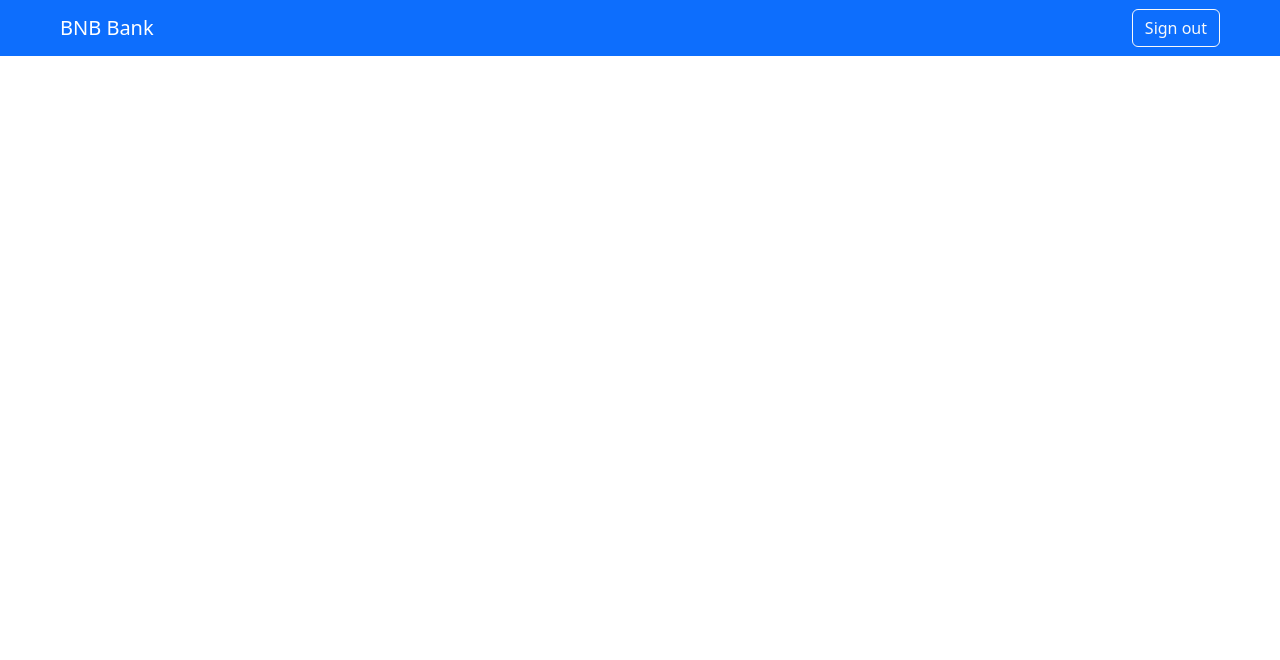
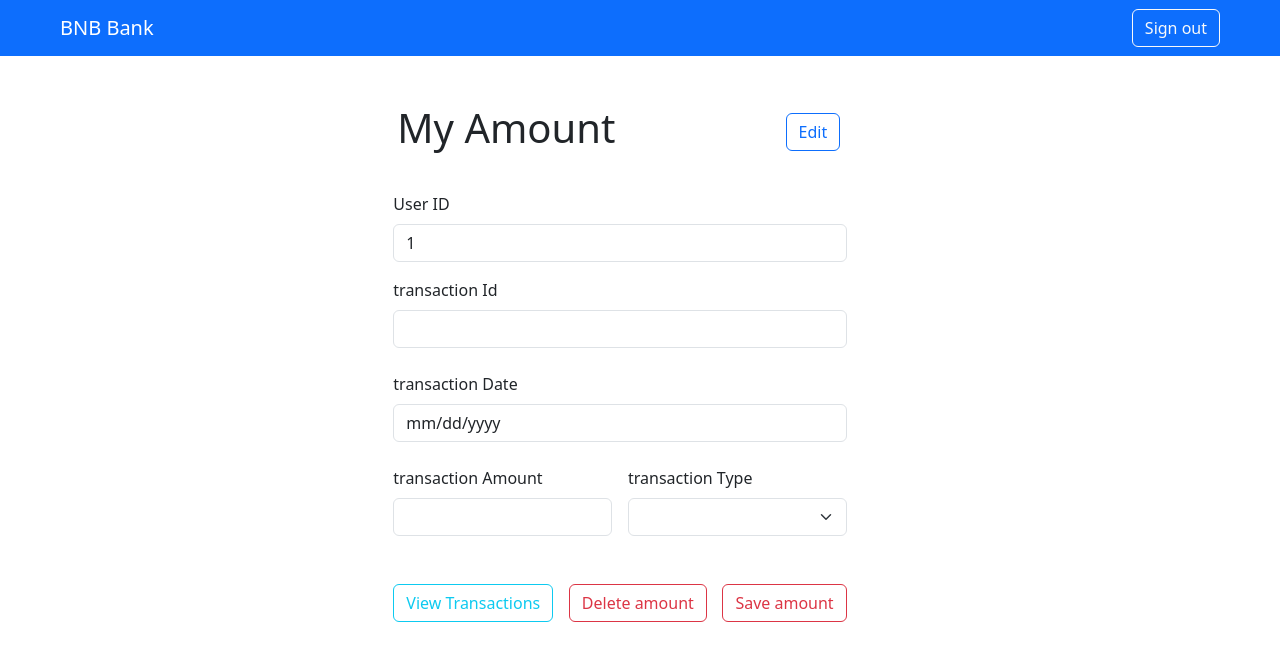
Before and after one commit to eudis3m/my-app, a React (Create React App) app: page /amount/1 in a window 1280 px wide. Shown: the top 660 px of the page. Built offline with nearby package versions, Linux system fonts and the light colour scheme; no server answers.

Commit message:
correçao final

```diff
--- a/src/main_layout.js
+++ b/src/main_layout.js
@@ -2,6 +2,7 @@ import NavBar from "./pages/nav_bar/nav_bar";
 import ViewTransactions from "./pages/view_transactions/view_transactions";
 import UserPage from "./pages/create_user/create_user";
 import { BrowserRouter as Router, Rou, Route, Routes } from "react-router-dom";
+import Create_Amount from "./pages/create_amount/create_amount";
 
 function MainLayout() {
   return (
@@ -14,6 +15,11 @@ function MainLayout() {
           path="/transactions/:index"
           element={<ViewTransactions />}
         />
+         <Route
+          exact
+          path="/amount/:index"
+          element={<Create_Amount/>}
+        />
       </Routes>
     </div>
   );
--- /dev/null
+++ b/src/pages/create_amount/create_amount.js
@@ -0,0 +1,228 @@
+import axios from "axios";
+import React, { useEffect, useRef, useState } from "react";
+import { Link, useNavigate, useParams } from "react-router-dom";
+
+export default function Create_Amount() {
+  const url = "http://127.0.0.1:8000/CustomerCreate";
+
+  function getCookie(name) {
+    const value = document.cookie
+    const parts = value.split(name)
+    if (parts.length === 2) {
+      return parts.pop().split(';').shift()
+    }
+  }
+
+  const csrfToken = getCookie('XSRF-TOKEN=');
+
+  let navigate = useNavigate();
+
+  const { index } = useParams();
+
+  const inputRef = useRef(null);
+
+  //const [transaction, setTransaction] = useState([]);
+
+  const [amount,setTransaction] = useState({
+    customerId: "",
+    transactionId: "",
+    transactionDate: "",
+    transactionAmount: "",
+    transactionType: ""
+  });
+  let customerId;
+  const [readOnly, setReadOnly] = useState(true);
+
+
+  const handleChange = (e) => {
+    setTransaction({
+      ...amount,
+      [e.target.name]: e.target.value,
+    });
+  };
+
+  const loadData = async () => {
+    const users =  axios.post('http://127.0.0.1:8000/customertransaction/CustomerIndex', {customerId : index},
+    {headers: {
+      'X-XSRF-TOKEN': decodeURIComponent(csrfToken)
+    },
+    withCredentials: false
+     }).then((datas) => {
+      const userTransactions = datas.data.customerTransactions;
+     // amount.costumerId = userTransactions.costumerId
+     setTransaction(userTransactions);
+     })
+
+    }
+
+
+  useEffect(() => {
+    loadData();
+  }, []);
+
+  const handleClick = (e) => {
+    setReadOnly(false);
+    inputRef.current.focus();
+  }
+
+  const handleSave = (e) => {
+    const users =  axios.post(url, {customerId : index, 'transactionId': amount.transactionId,'transactionDate': amount.transactionDate,
+    'transactionAmount': amount.transactionAmount,'transactionType': amount.transactionType
+  },
+  {headers: {
+    'X-XSRF-TOKEN': decodeURIComponent(csrfToken)
+  },
+ // withCredentials: true
+   }).then((res) => {
+    //const mainUser = res.data[0];
+
+
+  });
+  };
+
+  const handleDelete =() => {
+    /*alert(
+      "Are you sure you want to delete with account no " + amount.accountNumber
+    );*/
+    const users =  axios.delete('http://127.0.0.1:8000/CustomerDelete', {customerId : index
+  },
+  {headers: {
+    'X-XSRF-TOKEN': decodeURIComponent(csrfToken)
+  },
+  withCredentials: true
+   }).then((res) => {
+    //const mainUser = res.data[0];
+
+    navigate(`/transactions/${index}`);
+  });
+  };
+
+  return (
+    <div className="container m-auto row mt-5 d-flex align-items-center col-lg-5">
+      <div className="col-8">
+        <h1 className="text-start">My Amount</h1>
+      </div>
+      <div className="col-3">
+        <button
+          className="btn btn-outline-primary float-end"
+          onClick={handleClick}
+        >
+          Edit
+        </button>
+      </div>
+
+      <div id="about-areas" className="row col-auto">
+        <form className="row g-3">
+          <div className="col-12 mt-lg-3">
+            <label htmlFor="customerId" className="form-label">
+              User ID
+            </label>
+            <input
+              type="number"
+              className="form-control"
+              id="customerId"
+              name="accountNumber"
+              value={index}
+              onChange={handleChange}
+              readOnly={true}
+              onWheel={(e) => e.target.blur()}
+            />
+          </div>
+          <div className="col-12 mt-lg-3">
+            <label htmlFor="transactionId" className="form-label">
+            transaction Id
+            </label>
+            <input
+              type="number"
+              className="form-control"
+              id="transactionId"
+              name="transactionId"
+              value={amount.transactionId}
+             onChange={handleChange}
+             //onWheel={(e) => e.target.blur()}
+             readOnly={readOnly}
+             ref={inputRef}
+            />
+          </div>
+          <div className="col-12 mt-lg-4">
+            <label htmlFor="transactionDate" className="form-label">
+            transaction Date
+            </label>
+            <input
+              type="date"
+              className="form-control"
+              id="transactionDate"
+              name="transactionDate"
+              value={amount.transactionDate}
+              onChange={handleChange}
+              readOnly={readOnly}
+              ref={inputRef}
+            />
+          </div>
+          <div className="col-md-6 mt-lg-4">
+            <label htmlFor="transactionAmount" className="form-label">
+            transaction Amount
+            </label>
+            <input
+              type="number"
+              className="form-control"
+              id="transactionAmount"
+              name="transactionAmount"
+              value={amount.transactionAmount}
+             onChange={handleChange}
+             //onWheel={(e) => e.target.blur()}
+             readOnly={readOnly}
+             ref={inputRef}
+            />
+          </div>
+
+          <div className="col-md-6 mt-lg-4">
+            <label htmlFor="transactionType" className="form-label">
+            transaction Type
+            </label>
+            <select
+              id="transactionType"
+              className="form-select"
+              name="transactionType"
+              onChange={handleChange}
+              value={amount.transactionType}
+              readOnly={readOnly}
+              ref={inputRef}
+            >
+              <option value="debit" disabled={readOnly}>
+              debit
+              </option>
+              <option value="credit" disabled={readOnly}>
+              credit
+              </option>
+            </select>
+          </div>
+
+          <div className="col-12 my-4 mt-lg-5 d-flex justify-content-between">
+            <Link
+              type="button"
+              className="btn btn-outline-info"
+              to={`/transactions/${index}`}
+            >
+              View Transactions
+            </Link>
+            <button
+              type="button"
+              className="btn btn-outline-danger"
+              onClick={handleDelete}
+            >
+              Delete amount
+            </button>
+            <button
+              type="button"
+              className="btn btn-outline-danger"
+              onClick={handleSave}
+            >
+              Save amount
+            </button>
+          </div>
+        </form>
+      </div>
+    </div>
+  );
+}
--- a/src/pages/create_user/create_user.js
+++ b/src/pages/create_user/create_user.js
@@ -29,6 +29,9 @@ export default function UserPage() {
     contact: "",
     email: "",
     password: "",
+    customerPan: "",
+    customerAadhar: "",
+    customerAccountBalance: ""
   });
   let customerId;
   const [readOnly, setReadOnly] = useState(true);
@@ -54,10 +57,13 @@ export default function UserPage() {
         accountNumber: mainUser.customerAccountNo,
         accountHolder: mainUser.customerName,
         accountType: mainUser.customerAccountType,
-        contact: mainUser.customerContact,
+        contact: mainUser.customerContac,
         email: mainUser.customerEmail,
         password: mainUser.customerPin,
         userId: mainUser.customerId,
+        customerAadhar: mainUser.customerAadhar,
+        customerAccountBalance: mainUser.customerAccountBalance,
+        customerPan: mainUser.customerPan
       });
     });
   };
@@ -69,13 +75,47 @@ export default function UserPage() {
   const handleClick = (e) => {
     setReadOnly(false);
     inputRef.current.focus();
+  }
+
+  const handleSave = (e) => {
+    //setReadOnly(false);
+    //inputRef.current.focus();
+    axios.put('http://127.0.0.1:8000/users/update', {customerId : index,
+    'customerAccountNo': user.accountNumber,
+    'customerName': user.accountHolder,
+    'customerAccountType': user.accountType,
+    'customerContac': user.contact,
+    'customerEmail': user.email,
+    'customerAadhar': user.customerAadhar,
+    'customerAccountBalance': user.customerAccountBalance,
+    'customerPin': user.password,
+    'customerPan': user.customerPan
+    },
+    {headers: {
+      'X-XSRF-TOKEN': decodeURIComponent(csrfToken)
+    },
+   // withCredentials: true
+     }).then((res) => {
+     // const mainUser = res.data[0];
+     alert(
+      user.accountNumber+ " update with sucess "
+    );
+     })
   };
 
   const handleDelete =() => {
     alert(
       "Are you sure you want to delete with account no " + user.accountNumber
     );
-    navigate("/");
+     axios.delete('http://127.0.0.1:8000/users/delete', {customerId : index},
+      {headers: {
+        'X-XSRF-TOKEN': decodeURIComponent(csrfToken)
+      },
+     // withCredentials: true
+       }).then((res) => {
+       // const mainUser = res.data[0];
+    navigate(`/transactions/${index}`);
+       })
   };
 
   return (
@@ -228,6 +268,13 @@ export default function UserPage() {
             >
               Delete account
             </button>
+            <button
+              type="button"
+              className="btn btn-outline-danger"
+              onClick={handleSave}
+            >
+              Update account
+            </button>
           </div>
         </form>
       </div>
--- a/src/pages/view_transactions/view_transactions.js
+++ b/src/pages/view_transactions/view_transactions.js
@@ -75,7 +75,9 @@ export default function ViewTransactions() {
         </tbody>
       </table>
       <div>
-        <button className="btn btn-success ">New Transaction</button>
+        <button className="btn btn-success "
+        onClick={() => navigate(`/amount/${index}`)}
+        >New Transaction</button>
         <button
           className="btn btn-secondary m-5"
           onClick={() => navigate(`/account/${index}`)}
```
